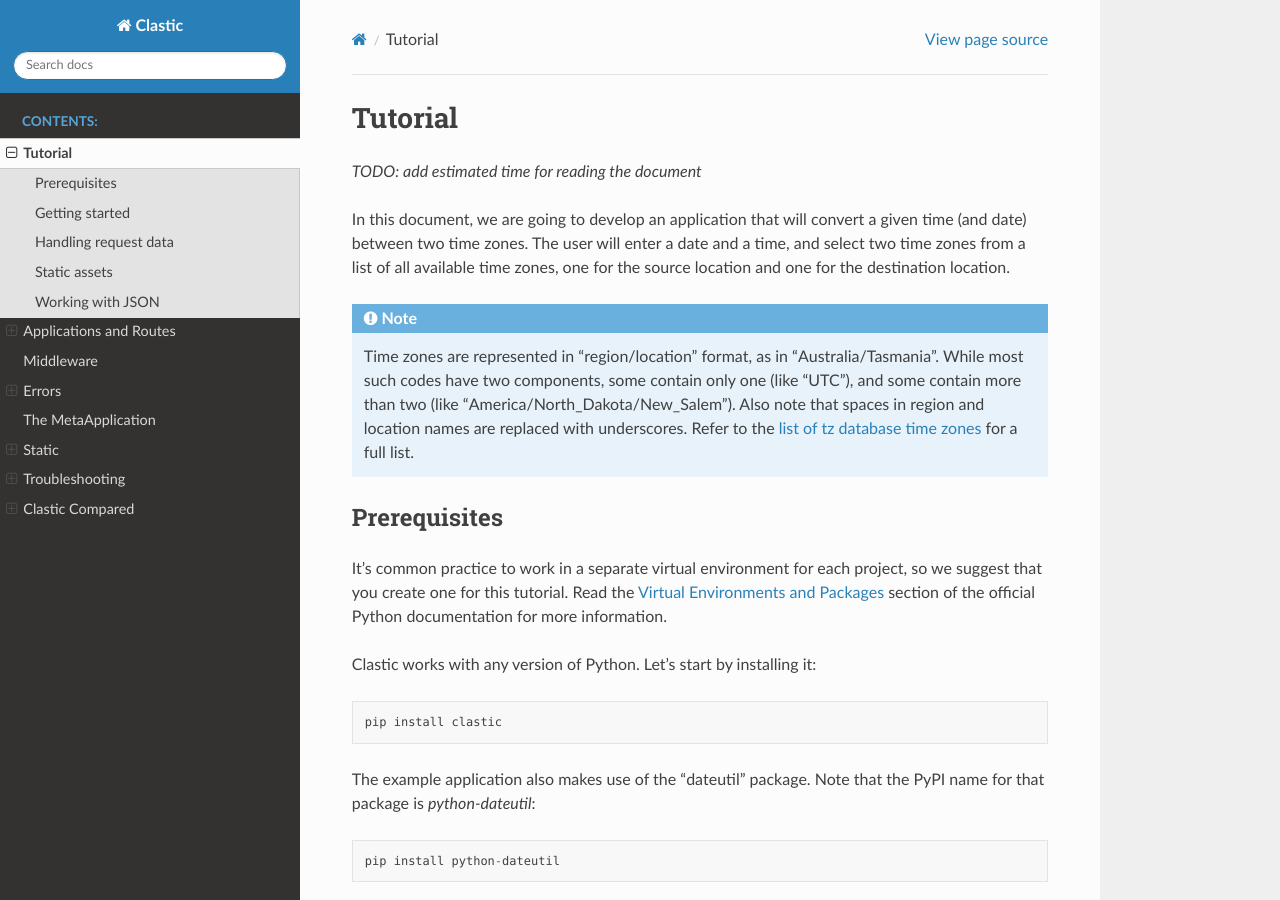
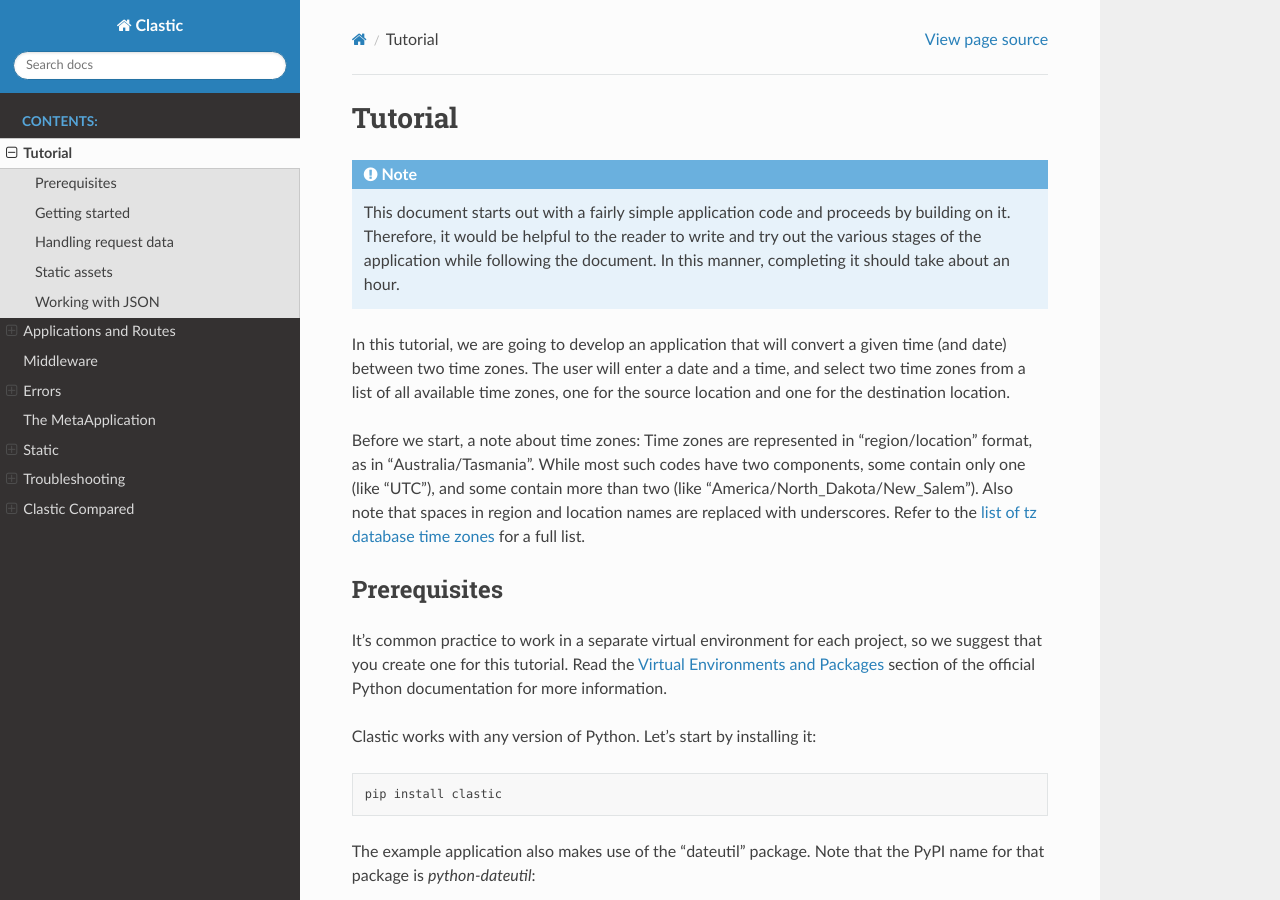
Before and after one commit to mahmoud/clastic, a Sphinx documentation site: the page built from docs/tutorial.rst, in a window 1280 px wide and 900 px high. Built offline with Sphinx 7.4.7 and the Read the Docs theme 2.0.0, drawn with Linux system fonts in a browser that asks for light colours; some of the changed text lies outside the part shown.

Commit message:
add note about estimated completion time

```diff
--- a/docs/tutorial.rst
+++ b/docs/tutorial.rst
@@ -1,25 +1,33 @@
 Tutorial
 ========
 
-*TODO: add estimated time for reading the document*
 
-In this document, we are going to develop an application
+.. note::
+
+   This document starts out with a fairly simple application code
+   and proceeds by building on it.
+   Therefore, it would be helpful to the reader
+   to write and try out the various stages of the application
+   while following the document.
+   In this manner, completing it should take about an hour.
+
+
+In this tutorial, we are going to develop an application
 that will convert a given time (and date) between two time zones.
 The user will enter a date and a time,
 and select two time zones from a list of all available time zones,
 one for the source location and one for the destination location.
 
-.. note::
-
-   Time zones are represented in "region/location" format,
-   as in "Australia/Tasmania".
-   While most such codes have two components,
-   some contain only one (like "UTC"),
-   and some contain more than two
-   (like "America/North_Dakota/New_Salem").
-   Also note that spaces in region and location names are replaced
-   with underscores.
-   Refer to the `list of tz database time zones`_ for a full list.
+Before we start, a note about time zones:
+Time zones are represented in "region/location" format,
+as in "Australia/Tasmania".
+While most such codes have two components,
+some contain only one (like "UTC"),
+and some contain more than two
+(like "America/North_Dakota/New_Salem").
+Also note that spaces in region and location names are replaced
+with underscores.
+Refer to the `list of tz database time zones`_ for a full list.
 
 
 Prerequisites
@@ -502,7 +510,7 @@
    </head>
    <body>
      <h1>Time zone convertor</h1>
-     <form action="/show" method="post">
+     <form action="." method="post">
        <input type="datetime-local" name="dt" value="{now}" required>
 
        <div class="timezones">
@@ -554,6 +562,7 @@
   It gets called when the button is clicked.
 
 - The button element is moved out of the form element.
+  Also, the form action now points to the current URL.
 
 One last thing to do is to hide the result markup
 when the page is first loaded.
```
Also changed, not shown: other parts of docs/tutorial.rst (+1 -1 lines).
